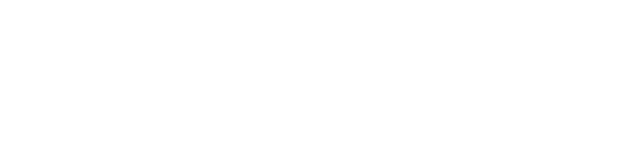
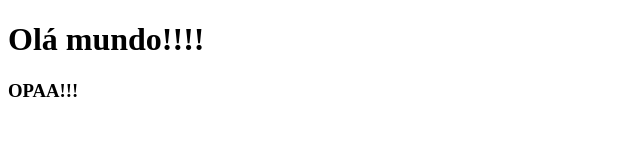
Before and after one commit to herculescarneiro1313/Exemple_Git, a plain HTML site: page index.html in a window 1280 px wide. Shown: the whole page, without its empty margins (0-640 px from the left). Drawn offline with Linux system fonts and the light colour scheme.

Commit message:
verson _modificada

```diff
--- a/index.html
+++ b/index.html
@@ -7,5 +7,8 @@
 </head>
 <body>
 
+    <h1>Olá mundo!!!!</h1>
+    <h3>OPAA!!!</h3>
+
 </body>
 </html>
```
